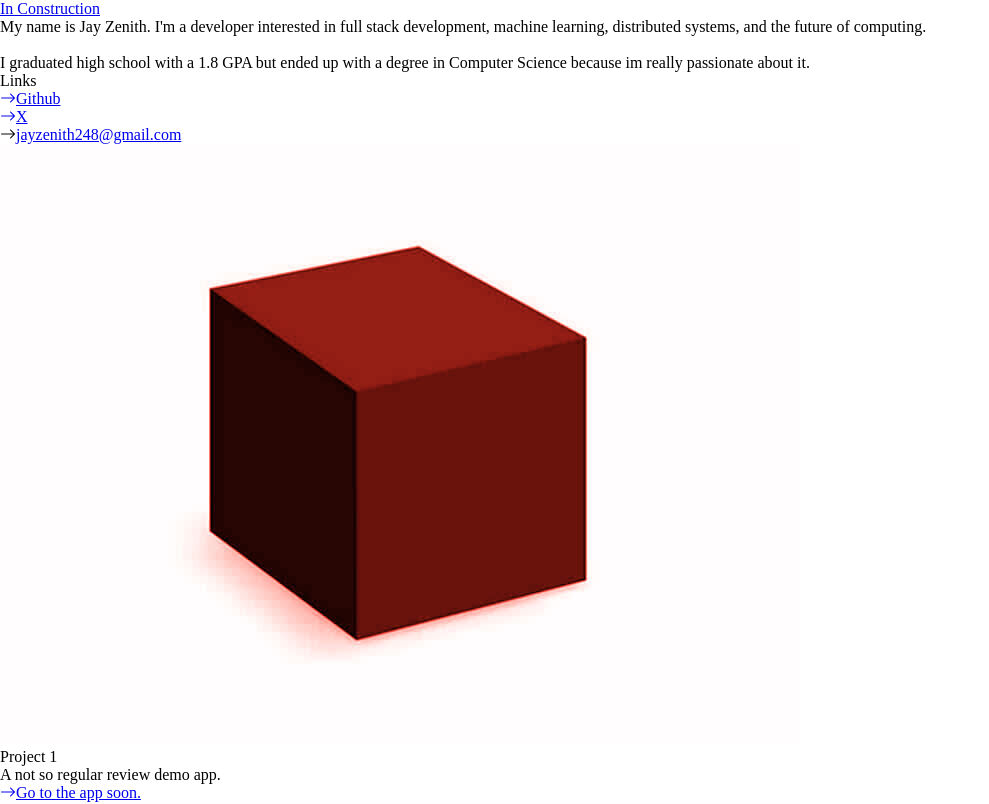
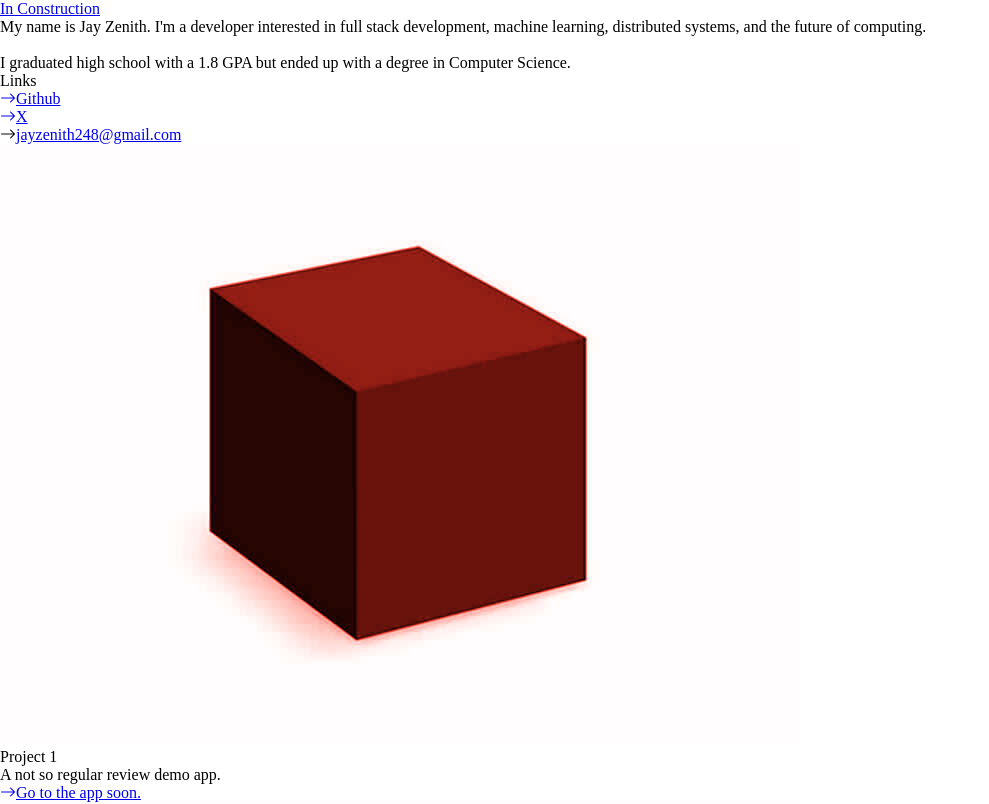
Before and after one commit to JayZenith/portfolio, a React (Create React App) app: page / in a window 1280 px wide. Shown: the top 804 px of the page, without its empty margins (0-989 px from the left). Built offline with nearby package versions, Linux system fonts and the light colour scheme; a web font is replaced by a local one.

Commit message:
added project 2 section and more

```diff
--- a/src/MainPage.js
+++ b/src/MainPage.js
@@ -22,7 +22,7 @@ function MainPage() {
                     of computing.
                 </p>
                 <br />
-                <p className='mt-0 text-black '>I graduated high school with a 1.8 GPA but ended up with a degree in Computer Science because im really passionate about it.</p>
+                <p className='mt-0 text-black '>I graduated high school with a 1.8 GPA but ended up with a degree in Computer Science.</p>
             </div>
 
             <div className='bg-white mt-10 lg:mt-10 w-full lg:w-1/4 lg:pl-16 text-xl flex flex-col items-start'>
```
